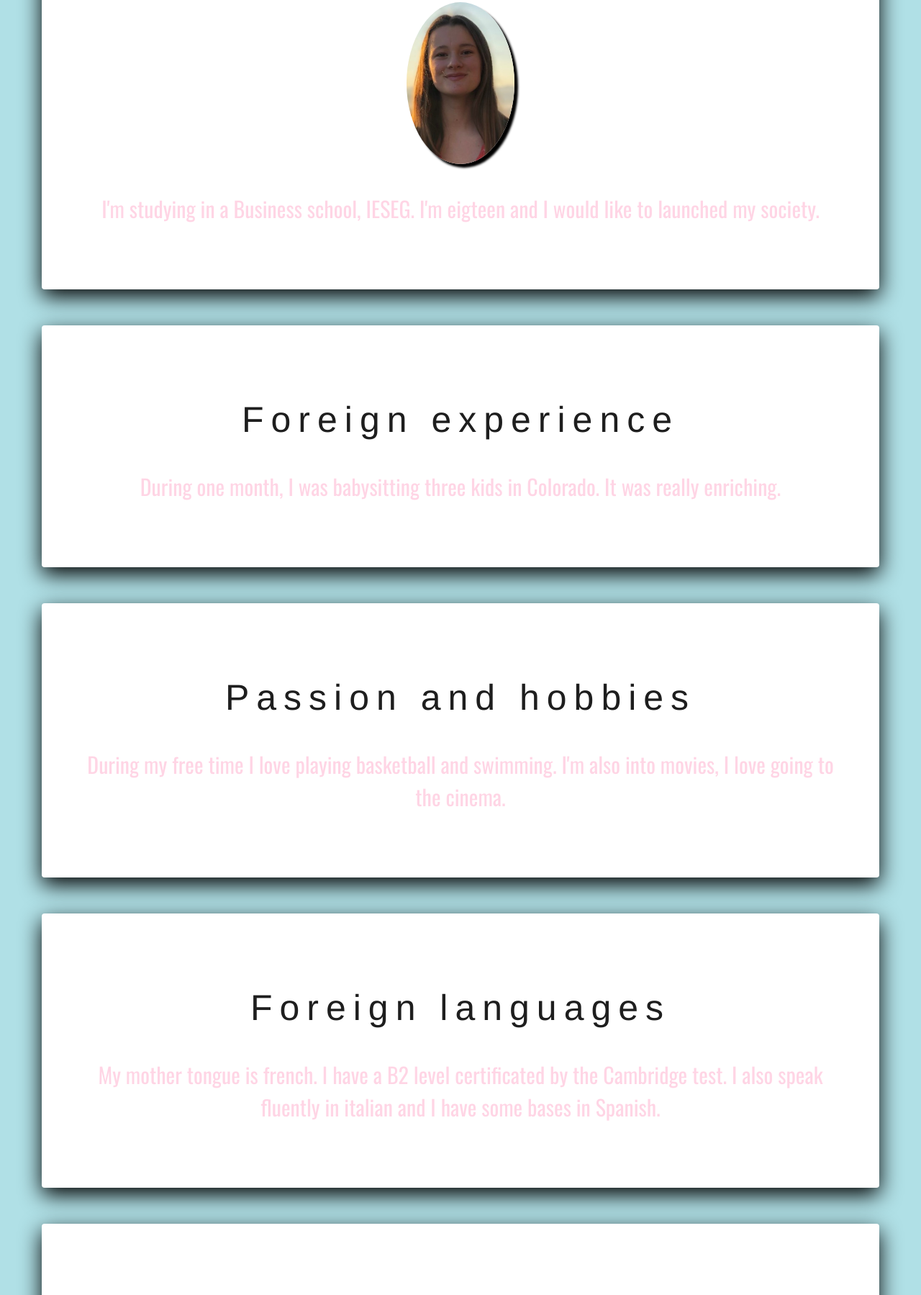
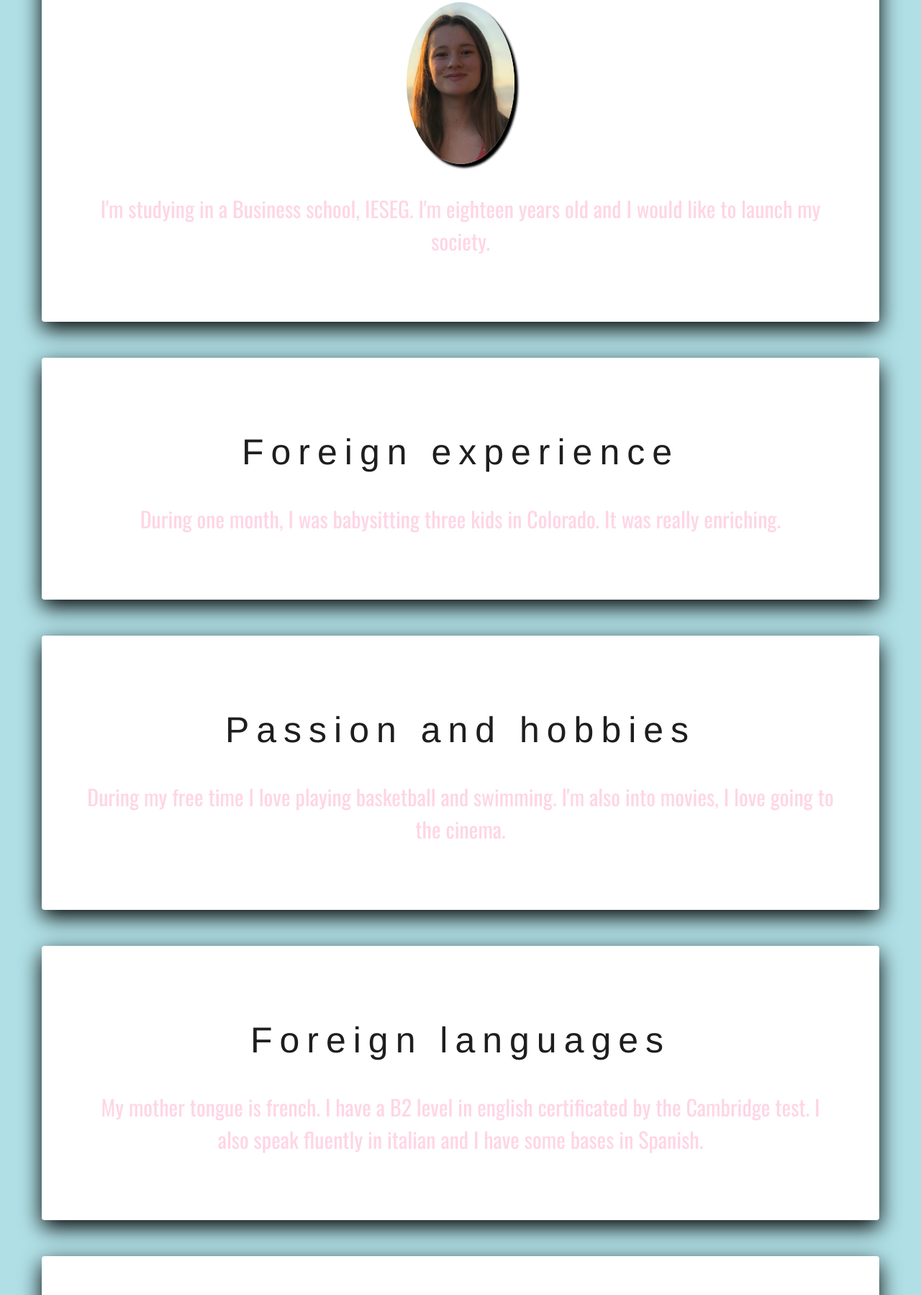
Before and after one commit to Clarasprofile/my-profile, a plain HTML site: page index.html in a window 1280 px wide. Shown: the part 232-2031 px from the top of the page at 72% size. Drawn offline with nearby package versions, Linux system fonts and the light colour scheme.

Commit message:
Add files via upload

```diff
--- a/index.html
+++ b/index.html
@@ -19,7 +19,7 @@
 	 <h1>Hello, I'm Clara</h1>
 	 <img src="images/profile.JPG" alt="Clara Le Jan" id="profile">
 	 <p>
-		I'm studying in a Business school, IESEG. I'm eigteen and I would like to launched my society.
+		I'm studying in a Business school, IESEG. I'm eighteen years old and I would like to launch my society.
 	 </p>
     </div>
 
@@ -41,7 +41,7 @@
 	 <h2>Foreign languages</h2>
 	 <p>
 		My mother tongue is french.
-		I have a B2 level certificated by the Cambridge test.
+		I have a B2 level in english certificated by the Cambridge test.
 		I also speak fluently in italian and I have some bases in Spanish.
 	 </p>
     </div>
```
